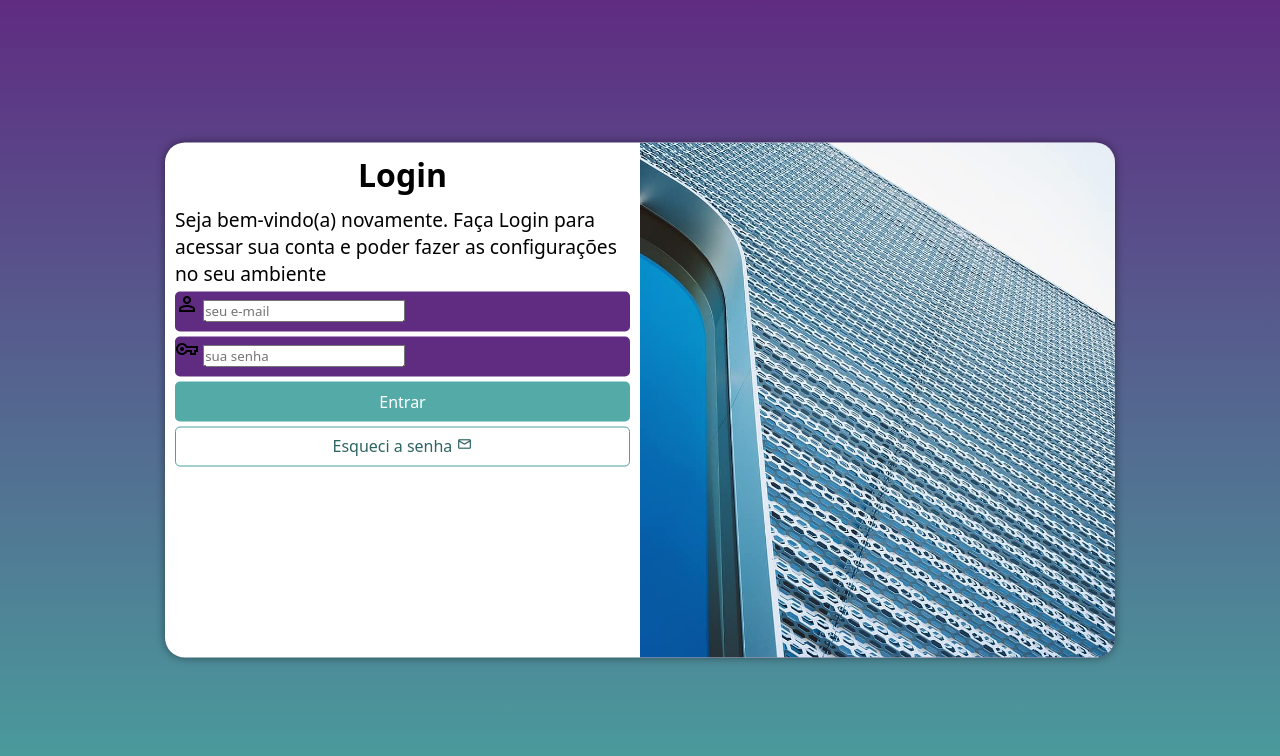
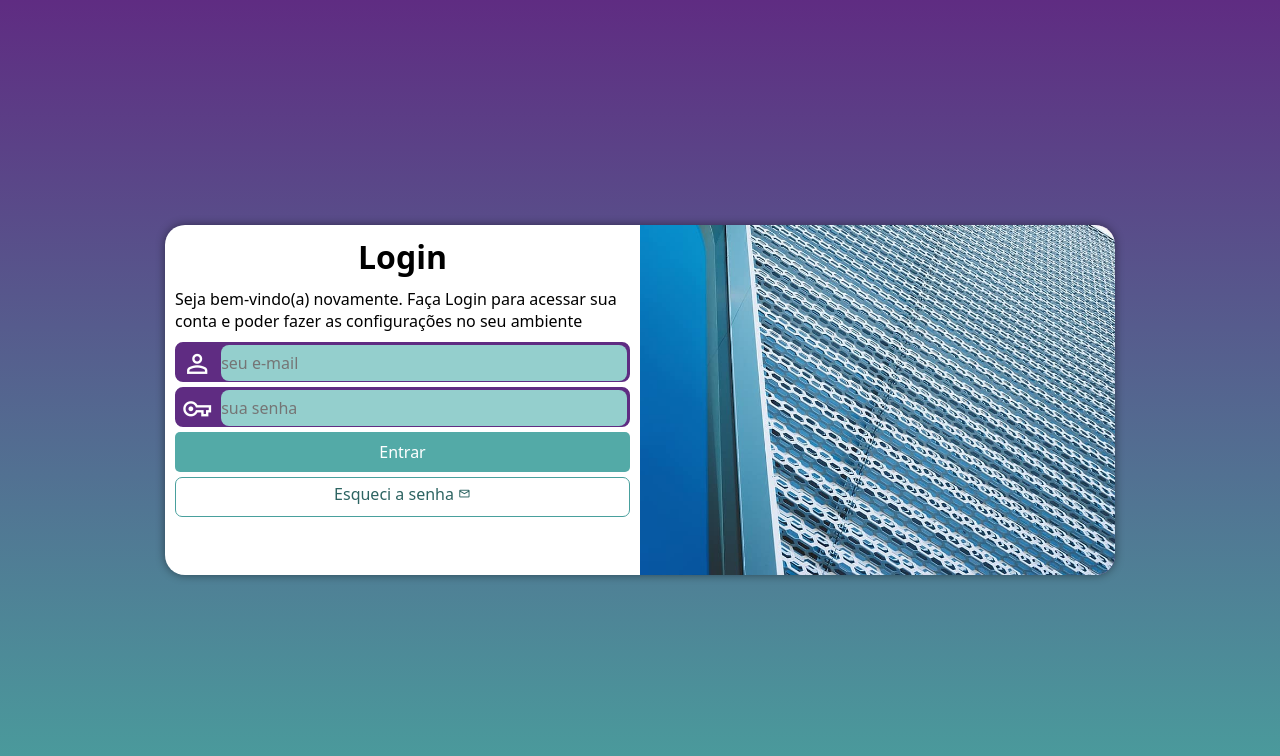
Before and after one commit to kelvin-araujo/projeto-login, a plain HTML site: page index.html in a window 1280 px wide. Drawn offline with nearby package versions, Linux system fonts and the light colour scheme.

Commit message:
update style.css

```diff
--- a/estilos/media-query.css
+++ b/estilos/media-query.css
@@ -16,6 +16,7 @@ Grandes telas: acima de 1200px
 
   section#login {
     width: 80vw;
+    height: 280px;
   }
 
   section#login > div#imagem {
@@ -37,6 +38,7 @@ Grandes telas: acima de 1200px
 
   section#login {
     width: 950px;
+    height: 350px;
   }
 
   section#login > div#imagem{
@@ -55,6 +57,7 @@ Grandes telas: acima de 1200px
   }
 
   div#formulario > p {
-    font-size: 1.2em;
+    font-size: 1em;
+    margin: 10px 0px;
   }
 }
--- a/estilos/style.css
+++ b/estilos/style.css
@@ -29,7 +29,6 @@ section#login {
   position: absolute;
   top: 50%;
   left: 50%;
-  transform: translate(-50%, -50%);
   overflow: hidden;
 
   background-color: white;
@@ -38,6 +37,7 @@ section#login {
   border-radius: 20px;
   box-shadow: 0px 0px 10px rgba(0, 0, 0, 0.450);
 
+  transform: translate(-50%, -50%);
   transition: width .3s, height .3s;
   transition-timing-function: ease;
 }
@@ -66,15 +66,39 @@ div#formulario > p {
 
 form > div.campo {
   background-color: #5f2c82;
+  border: 2px solid #5f2c82;
   display: block;
   width: 100%;
   height: 40px;
-  border-radius: 5px;
+  border-radius: 8px;
   margin: 5px 0px;
 }
 
 div.campo > label {
   display: none;
+}
+
+div.campo > span {
+  color: white;
+  /*background-color: black;*/
+  font-size: 1.9em;
+  width: 40px;
+  padding: 5px;
+}
+
+div.campo > input {
+  background-color: #94cfcd;
+  font-size: 1em;
+  width: calc(100% - 45px);
+  height: 100%;
+  border: 0px;
+  border-radius: 8px;
+  transform: translateY(-10px);
+}
+
+div.campo > input:focus-within {
+  background-color: white;
+  border: 0px;
 }
 
 form > input[type=submit] {
@@ -86,11 +110,11 @@ form > input[type=submit] {
   color: white;
   border: none;
   border-radius: 5px;
+  cursor: pointer;
 }
 
 form > input[type=submit]:hover {
   background-color: #2d6462;
-  cursor: pointer;
 }
 
 form > a.botao {
@@ -99,11 +123,11 @@ form > a.botao {
   font-size: 1em;
   width: 100%;
   height: 40px;
-  padding-top: 7px;
+  padding-top: 5px;
   margin-top: 5px;
   color: #2d6462;
   border: 1px solid #49a09d;
-  border-radius: 5px;
+  border-radius: 7px;
   text-decoration: none;
 }
 
@@ -112,5 +136,5 @@ form > a.botao:hover {
 }
 
 form > a.botao > span {
-  font-size: 1em;
+  font-size: 0.8em;
 }
```
